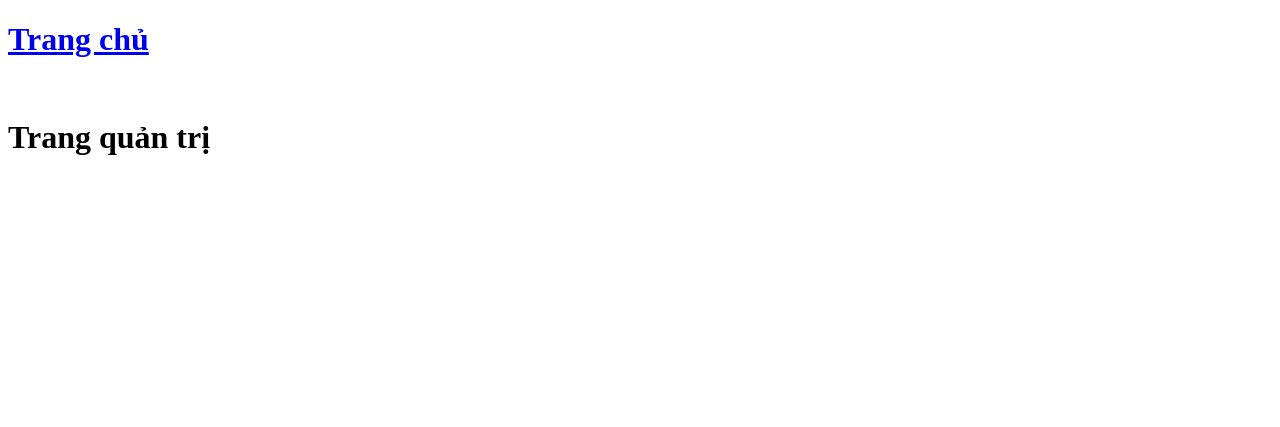
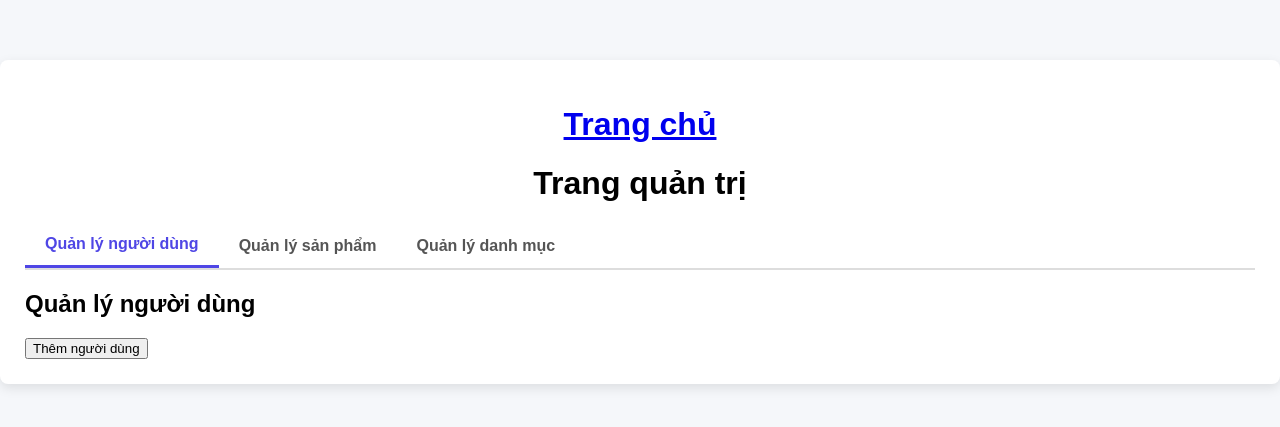
Before and after one commit to NguyenVinhHung2705/web_ban_sua, a Django app: page /admin-page/ in a window 1280 px wide. Shown: the top 427 px of the page. Run offline with Django 5.2, Linux system fonts and the light colour scheme.

Commit message:
add description in product model

```diff
--- a/dashboard/models.py
+++ b/dashboard/models.py
@@ -42,6 +42,7 @@ class Product(models.Model):
     category = models.ForeignKey(Category, on_delete=models.CASCADE)
     price = models.DecimalField(max_digits=10, decimal_places=2)
     image = models.ImageField(upload_to='products/')
+    description = models.CharField(max_length=255, default="mô tả")
 
     def __str__(self):
         return self.product_name
--- a/dashboard/templates/dashboard/admin_page.html
+++ b/dashboard/templates/dashboard/admin_page.html
@@ -1,13 +1,217 @@
 <!DOCTYPE html>
-<html lang="en">
+<html lang="vi">
   <head>
     <meta charset="UTF-8" />
     <meta name="viewport" content="width=device-width, initial-scale=1.0" />
-    <title>Document</title>
+    <title>Trang quản trị</title>
+
+    <style>
+      body {
+        font-family: Arial, Helvetica, sans-serif;
+        background-color: #f5f7fa;
+        margin: 0;
+        padding: 0;
+      }
+
+      .container {
+        max-width: 100%;
+        max-height: 100vh;
+        margin: 60px auto;
+        background: white;
+        padding: 25px;
+        border-radius: 8px;
+        box-shadow: 0 4px 12px rgba(0, 0, 0, 0.1);
+      }
+
+      h1 {
+        text-align: center;
+      }
+
+      /* TAB BUTTON */
+      .tabs {
+        display: flex;
+        margin-bottom: 20px;
+        border-bottom: 2px solid #ddd;
+      }
+
+      .tab-btn {
+        padding: 12px 20px;
+        cursor: pointer;
+        border: none;
+        background: none;
+        font-size: 16px;
+        font-weight: bold;
+        color: #555;
+      }
+
+      .tab-btn.active {
+        color: #4f46e5;
+        border-bottom: 3px solid #4f46e5;
+      }
+
+      /* TAB CONTENT */
+      .tab-content {
+        display: none;
+      }
+
+      .tab-content.active {
+        display: block;
+      }
+      /* OVERLAY */
+      .modal-overlay {
+        position: fixed;
+        top: 0;
+        left: 0;
+        width: 100%;
+        height: 100%;
+        background: rgba(0, 0, 0, 0.5);
+        display: none;
+        align-items: center;
+        justify-content: center;
+        z-index: 1000;
+      }
+
+      /* MODAL BOX */
+      .modal {
+        background: white;
+        padding: 25px;
+        width: 400px;
+        border-radius: 8px;
+        box-shadow: 0 10px 25px rgba(0, 0, 0, 0.3);
+        position: relative;
+      }
+
+      .modal h3 {
+        margin-top: 0;
+      }
+
+      /* CLOSE BUTTON */
+      .modal .close-btn {
+        position: absolute;
+        top: 10px;
+        right: 14px;
+        cursor: pointer;
+        font-size: 20px;
+        color: #555;
+      }
+
+      /* SHOW */
+      .modal-overlay.active {
+        display: flex;
+      }
+    </style>
   </head>
+
   <body>
-    <a href="{% url 'dashboard' %}" class="btn"> <h1>Trang chủ</h1></a>
-    <br />
-    <h1>Trang quản trị</h1>
+    <div class="container">
+      <a href="{% url 'dashboard' %}">
+        <h1>Trang chủ</h1>
+      </a>
+
+      <h1>Trang quản trị</h1>
+
+      <!-- TAB BUTTONS -->
+      <div class="tabs">
+        <button class="tab-btn active" onclick="openTab('users', this)">
+          Quản lý người dùng
+        </button>
+        <button class="tab-btn" onclick="openTab('products', this)">
+          Quản lý sản phẩm
+        </button>
+        <button class="tab-btn" onclick="openTab('categories', this)">
+          Quản lý danh mục
+        </button>
+      </div>
+
+      <!-- TAB CONTENT -->
+      <div id="users" class="tab-content active">
+        <h2>Quản lý người dùng</h2>
+        <button class="btn" onclick="openModal('userModal')">
+          Thêm người dùng
+        </button>
+      </div>
+
+      <div id="products" class="tab-content">
+        <h2>Quản lý sản phẩm</h2>
+        <button class="btn" onclick="openModal('productModal')">
+          Thêm sản phẩm
+        </button>
+      </div>
+
+      <div id="categories" class="tab-content">
+        <h2>Quản lý danh mục</h2>
+        <button class="btn" onclick="openModal('productModal')">
+          Thêm danh mục
+        </button>
+      </div>
+    </div>
+
+    <script>
+      function openTab(tabId) {
+        // Ẩn tất cả content
+        const contents = document.querySelectorAll(".tab-content");
+        contents.forEach((c) => c.classList.remove("active"));
+
+        // Bỏ active tất cả button
+        const buttons = document.querySelectorAll(".tab-btn");
+        buttons.forEach((b) => b.classList.remove("active"));
+
+        // Hiện tab được chọn
+        document.getElementById(tabId).classList.add("active");
+
+        // Active button tương ứng
+        event.target.classList.add("active");
+      }
+
+      function openModal(id) {
+        document.getElementById(id).classList.add("active");
+      }
+
+      function closeModal(event) {
+        // Click nền mờ hoặc nút X
+        if (!event || event.target.classList.contains("modal-overlay")) {
+          document
+            .querySelectorAll(".modal-overlay")
+            .forEach((m) => m.classList.remove("active"));
+        }
+      }
+    </script>
+    <!-- Thêm người dùng -->
+    <div id="userModal" class="modal-overlay" onclick="closeModal(event)">
+      <div class="modal">
+        <span class="close-btn" onclick="closeModal()">×</span>
+        <h3>Thêm người dùng</h3>
+
+        <form>
+          <label>Username</label><br />
+          <input type="text" /><br /><br />
+
+          <label>Password</label><br />
+          <input type="password" /><br /><br />
+
+          <button class="btn">Lưu</button>
+        </form>
+      </div>
+    </div>
+    <!---->
+
+    <!-- thêm sản phẩm -->
+    <div id="productModal" class="modal-overlay" onclick="closeModal(event)">
+      <div class="modal">
+        <span class="close-btn" onclick="closeModal()">×</span>
+        <h3>Thêm sản phẩm</h3>
+
+        <form>
+          <label>Tên sản phẩm</label><br />
+          <input type="text" /><br /><br />
+
+          <label>Giá</label><br />
+          <input type="number" /><br /><br />
+
+          <button class="btn">Lưu</button>
+        </form>
+      </div>
+    </div>
+    <!---->
   </body>
 </html>
```
Also changed, not shown: web_ban_sua/settings.py (+5 -3 lines), dashboard/migrations/0006_product_description.py (added).
